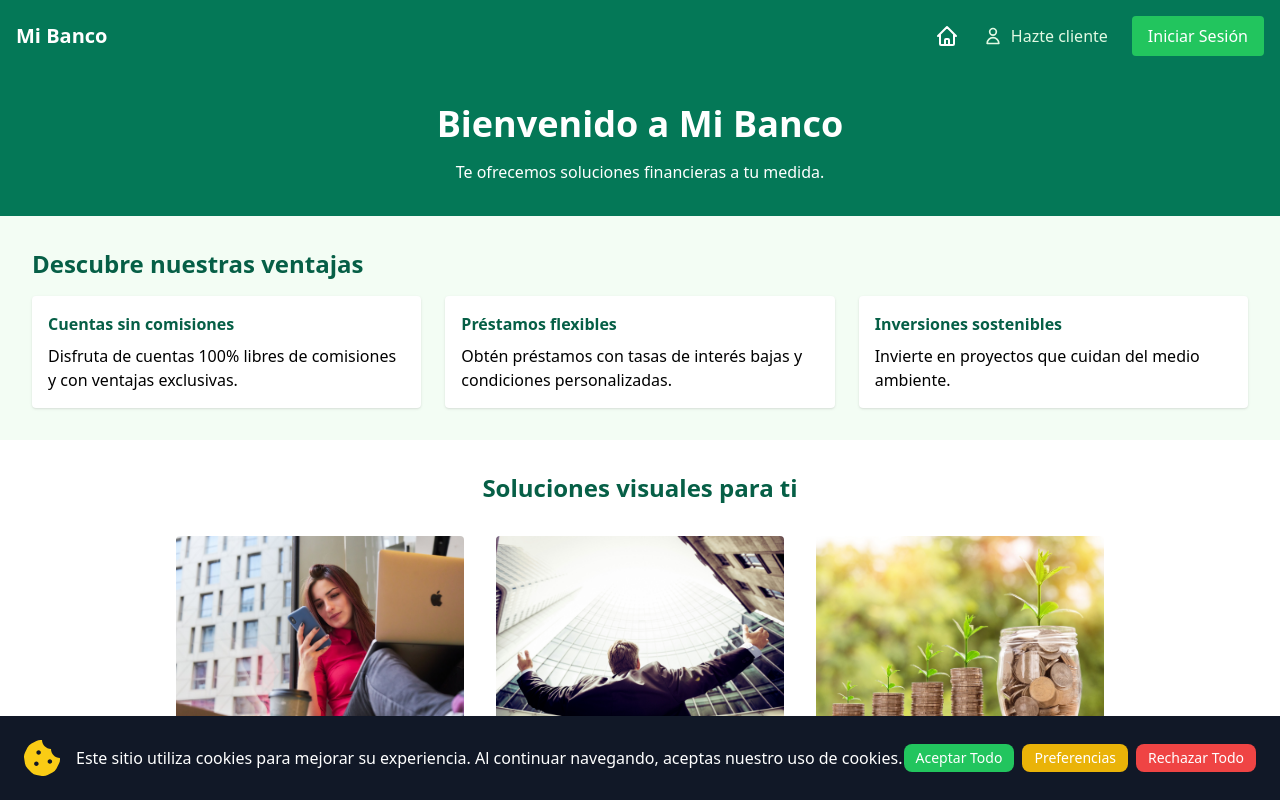
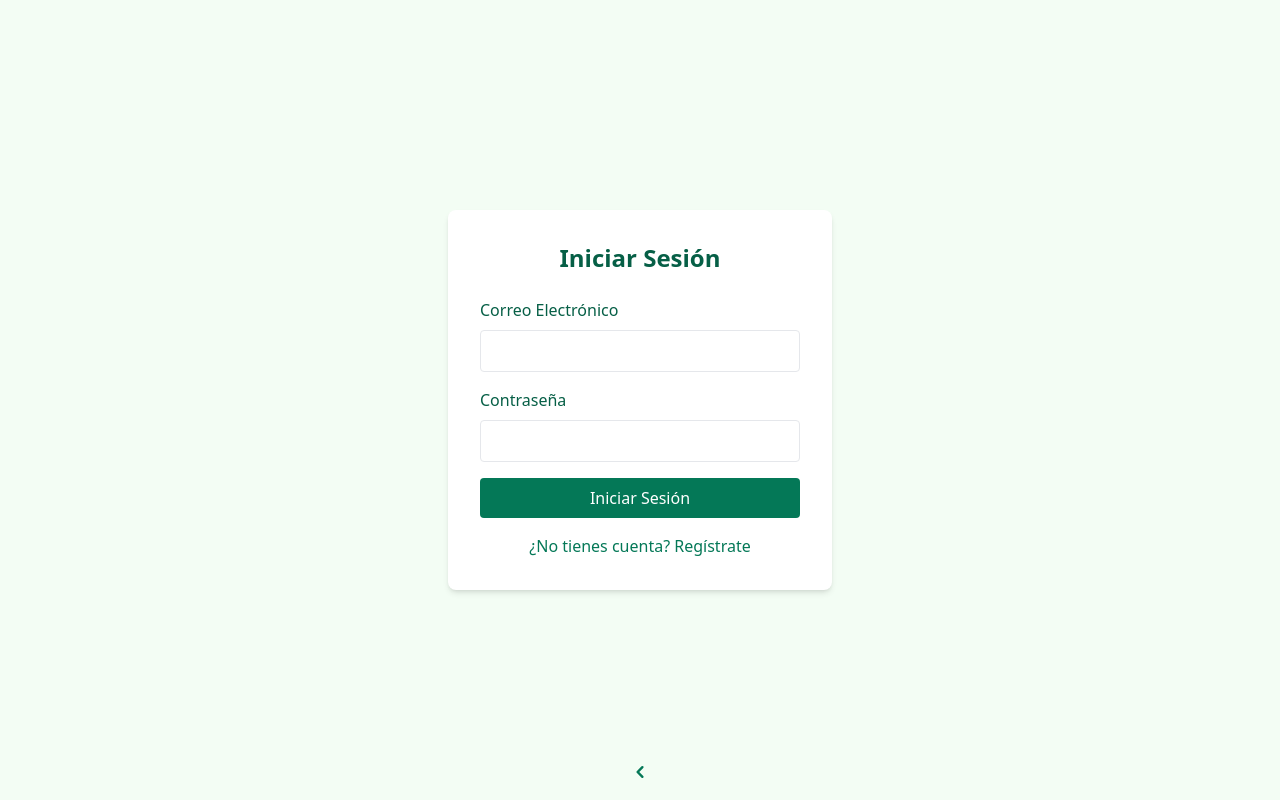
Before and after one commit to Yedpt/RSI_trade_project-Client, a React (Vite) app: page / in a window 1280 px wide. Shown: the top 800 px of the page. Built offline with nearby package versions, Linux system fonts and the light colour scheme.

Commit message:
fixed routes and navbar

```diff
--- a/src/components/NavBar.jsx
+++ b/src/components/NavBar.jsx
@@ -42,7 +42,7 @@ const NavBar = () => {
     setIsSplashVisible(true);
     setTimeout(() => {
       setIsSplashVisible(false);
-      navigate("/trade");
+      navigate("/homebank/trade");
     }, 3000);
   };
 
@@ -91,7 +91,7 @@ const NavBar = () => {
             isOpen ? "block" : "hidden"
           } md:flex flex-col md:flex-row items-center space-y-4 md:space-x-6 w-full md:w-auto md:space-y-0`}
         >
-          <Link to="/" className="hover:text-green-200 flex items-center">
+          <Link to="/homebank" className="hover:text-green-200 flex items-center">
             <HomeIcon className="w-6 h-6" />
           </Link>
 
--- a/src/layout/LayoutTrade.jsx
+++ /dev/null
@@ -1,14 +0,0 @@
-import React from "react";
-import { Outlet } from "react-router-dom";
-import NavBar from "../components/NavBar";
-
-const LayoutTrade = () => {
-  return (
-    <>
-      <Outlet />
-      <NavBar />
-    </>
-  );
-};
-
-export default LayoutTrade;
--- a/src/pages/Login.jsx
+++ b/src/pages/Login.jsx
@@ -40,7 +40,7 @@ const Login = ({ initialView = "login" }) => {
     try {
       const result = await signUpNewUser(signUpData);
       if (result.success) {
-        navigate("/");
+        navigate("/homebank");
       } else {
         setError(result.message);
       }
@@ -59,7 +59,7 @@ const Login = ({ initialView = "login" }) => {
       const result = await loginUser(loginData);
       if (result.success) {
         localStorage.setItem("user", JSON.stringify(result.userData.user));
-        navigate("/");
+        navigate("/homebank");
       } else {
         setError(result.message);
       }
@@ -137,7 +137,7 @@ const Login = ({ initialView = "login" }) => {
               onChange={handleChange}
               className="w-full px-3 py-2 border rounded focus:outline-none focus:ring focus:ring-green-300"
               required
-              autocomplete="new-password"
+              autoComplete="new-password"
             />
           </div>
 
@@ -157,7 +157,7 @@ const Login = ({ initialView = "login" }) => {
                 onChange={handleChange}
                 className="w-full px-3 py-2 border rounded focus:outline-none focus:ring focus:ring-green-300"
                 required={!isLoginModal}
-                autocomplete="new-password"
+                autoComplete="new-password"
               />
             </div>
           )}
--- a/src/routes/Routes.jsx
+++ b/src/routes/Routes.jsx
@@ -1,7 +1,5 @@
-import React from "react";
 import { createBrowserRouter, Navigate } from "react-router-dom";
 import LayoutBank from "../layout/LayoutBank";
-import LayoutTrade from "../layout/LayoutTrade";
 import BankHome from "../pages/BankHome";
 import TradeHome from "../pages/TradeHome";
 import Login from "../pages/Login";
@@ -11,52 +9,37 @@ const ProtectedRoute = ({ children }) => {
   const user = localStorage.getItem("user");
   const token = localStorage.getItem("authToken");
 
-  return user && token ? children : <Navigate to="/login" replace />;
+  return user && token ? children : <Navigate to="/" replace />;
 };
 
 export const routes = createBrowserRouter([
   {
     path: "/",
-    element: <LayoutBank />,
-    children: [
-      {
-        index: true,
-        element: <BankHome />,
-      },
-      {
-        path: "aboutus",
-        element: <div>About</div>,
-      },
-    ],
-  },
-  {
-    path: "/login",
     element: <Login />,
   },
   {
-    path: "/register",
-    element: <Login initialView="register" />, // Ruta para el registro directo
-  },
-  {
-    path: "/trade",
-    element: <LayoutTrade />,
+    path: "homebank",
+    element: <LayoutBank />,
     children: [
       {
         index: true,
         element: (
           <ProtectedRoute>
-            <TradeHome />
+            <BankHome />
           </ProtectedRoute>
+
       ),
       },
       {
-        path: "news",
+        path: "trade",
         element: (
           <ProtectedRoute>
-            <div>news</div>
+            <TradeHome />
           </ProtectedRoute>
+
       ),
       },
     ],
   },
-]);
+    ],
+);
--- a/src/services/authService.js
+++ b/src/services/authService.js
@@ -1,6 +1,6 @@
 import axios from "axios";
 
-const PORT = 8000;
+const PORT = 3000;
 const URL = `http://localhost:${PORT}/api/users`;
 
 // SERVICIO SIGNUP
```
Lines whose indentation alone changed are shown as unchanged.
